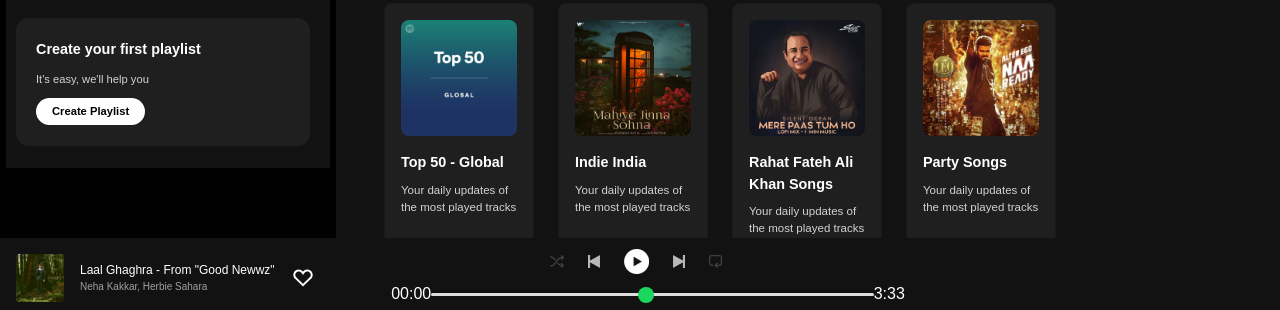
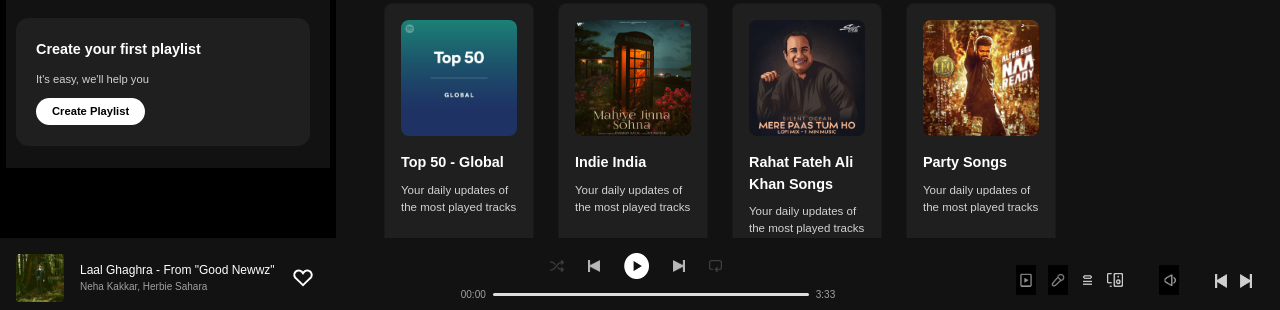
Before and after one commit to hasan5352/SpotifyClone, a plain HTML site: page index.html in a window 1280 px wide. Shown: the part 490-800 px from the top of the page. Drawn offline with nearby package versions, Linux system fonts and the light colour scheme.

Commit message:
finished

```diff
--- a/index.html
+++ b/index.html
@@ -249,7 +249,7 @@
                 <div class="player-controls">
                     <img src="assets/player_icon1.png" class="controls-icon" style="opacity: 0.2;">
                     <img src="assets/player_icon2.png" class="controls-icon">
-                    <img src="assets/player_icon3.png" class="controls-icon" style="opacity: 1;" id="play-pause-icon">
+                    <img src="assets/player_icon3.png" class="controls-icon" id="play-pause-icon">
                     <img src="assets/player_icon4.png" class="controls-icon">
                     <img src="assets/player_icon5.png" class="controls-icon" style="opacity: 0.2;">
                 </div>
@@ -261,7 +261,19 @@
             </div>
 
             <div class="music-player-right">
-
+                <div class="action-controls">
+                    <img src="Homework Assets/controls_icon1.png" class="action-icon1">
+                    <img src="Homework Assets/controld_icon2.png" class="action-icon1">
+                    <img src="Homework Assets/controls_icon3.png" class="action-icon2">
+                    <img src="Homework Assets/controls_icon4.png" class="action-icon2">
+                </div>
+                <div class="action-controls">
+                    <img src="Homework Assets/controls_icon5.png" class="action-icon1">
+                </div>
+                <div class="action-controls">
+                    <img src="assets/player_icon2.png" class="action-icon2">
+                    <img src="assets/player_icon4.png" class="action-icon2">
+                </div>
             </div>
         </div>
     </div>
--- a/styles/music-player.css
+++ b/styles/music-player.css
@@ -71,6 +71,10 @@
 }
 #play-pause-icon{
     height: 1.6rem;
+    opacity: 1;
+}
+#play-pause-icon:hover{
+    height: 1.7rem;
 }
 
 .progress-bar{
@@ -83,26 +87,51 @@
 .bar{
     appearance: none;
     cursor: pointer;
-    width: 70%;
+    width: 50%;
     background-color: transparent;
+    margin: 0 7px 0 7px;
 }
 .bar::-webkit-slider-runnable-track{
     background-color: #ddd;
     height: 0.2rem;
     border-radius: 100px;
 }
+.bar::-webkit-slider-runnable-track:hover{
+    background-color: #1bd760;
+}
 .bar::-webkit-slider-thumb{
     appearance: none;
     height: 16px;
     width: 16px;
-    background-color: #1bd760;
+    background-color: #ddd;
     border-radius: 50%;
     margin: -6px;
+    visibility: hidden;
 }
+.bar::-webkit-slider-thumb:hover,.bar::-webkit-slider-thumb:active{
+    visibility: visible;
+}
+
+.current-time, .total-time{
+    font-size: 10px;
+    opacity: 0.6;
+}
+
+
 .music-player-right{
     display: flex;
     padding: 5px 0 0 16px;
-    justify-content: space-between;
+    justify-content: space-evenly;
     align-items: center;
     width: 25%;
 }
+.action-icon1{
+    height: 1.85rem;
+    margin-left: 0.5rem;
+    opacity: 0.9;
+}
+.action-icon2{
+    height: 0.85rem;
+    margin-left: 0.5rem;
+    opacity: 0.8;
+}
```
